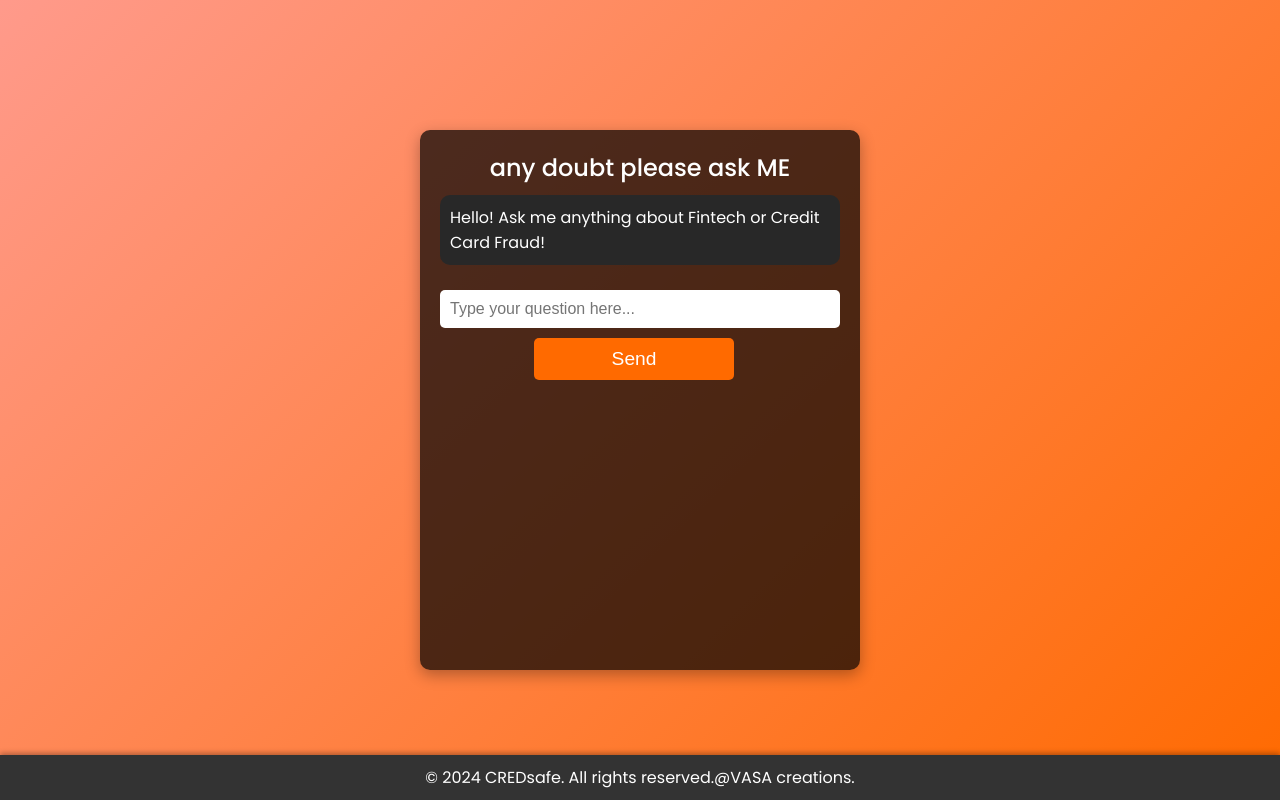
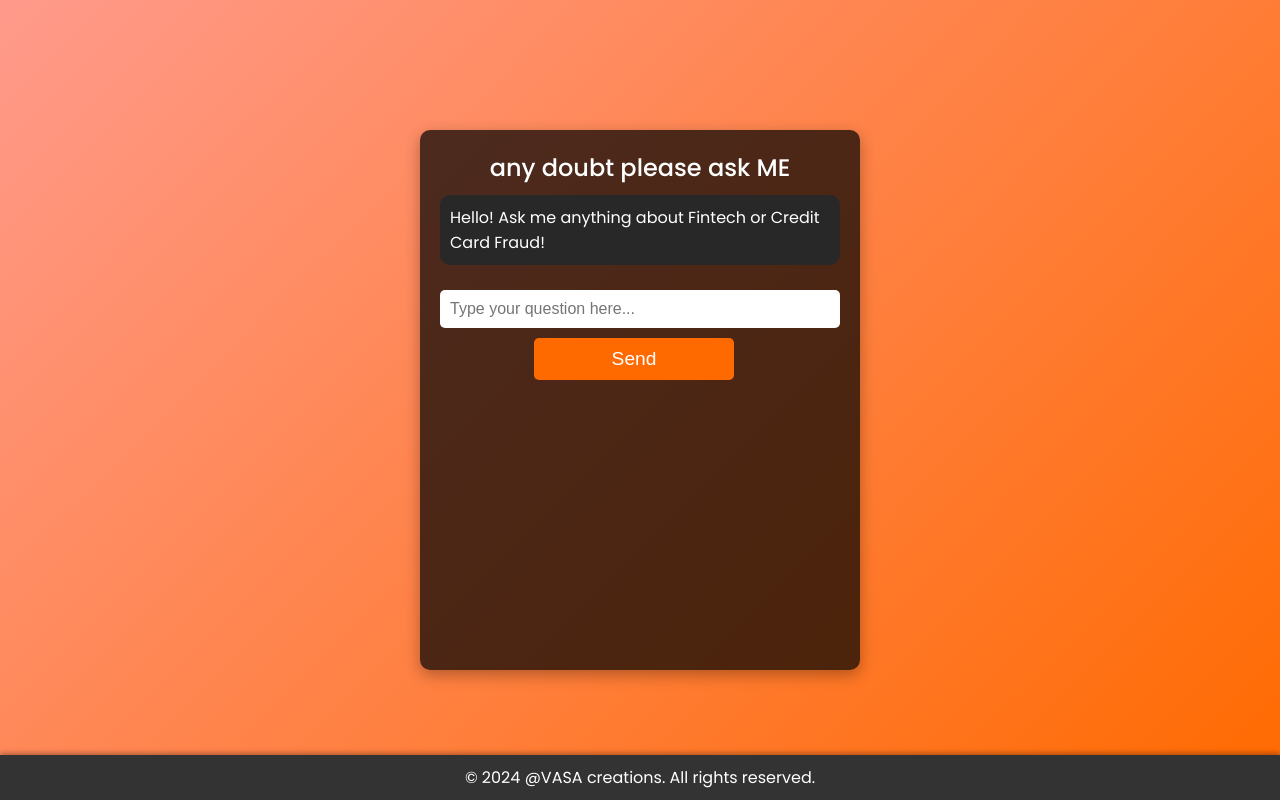
Before and after one commit to YASHWANTHGOWDAKS5/loginby_yashu, a plain HTML site: page pages/form.html in a window 1280 px wide. Drawn offline with Linux system fonts and the light colour scheme.

Commit message:
Update form.html

```diff
--- a/pages/form.html
+++ b/pages/form.html
@@ -139,7 +139,7 @@
     </div>
 
     <footer>
-        &copy; 2024 CREDsafe. All rights reserved.@VASA creations.
+        &copy; 2024 @VASA creations. All rights reserved.
     </footer>
 
     <script>
```
